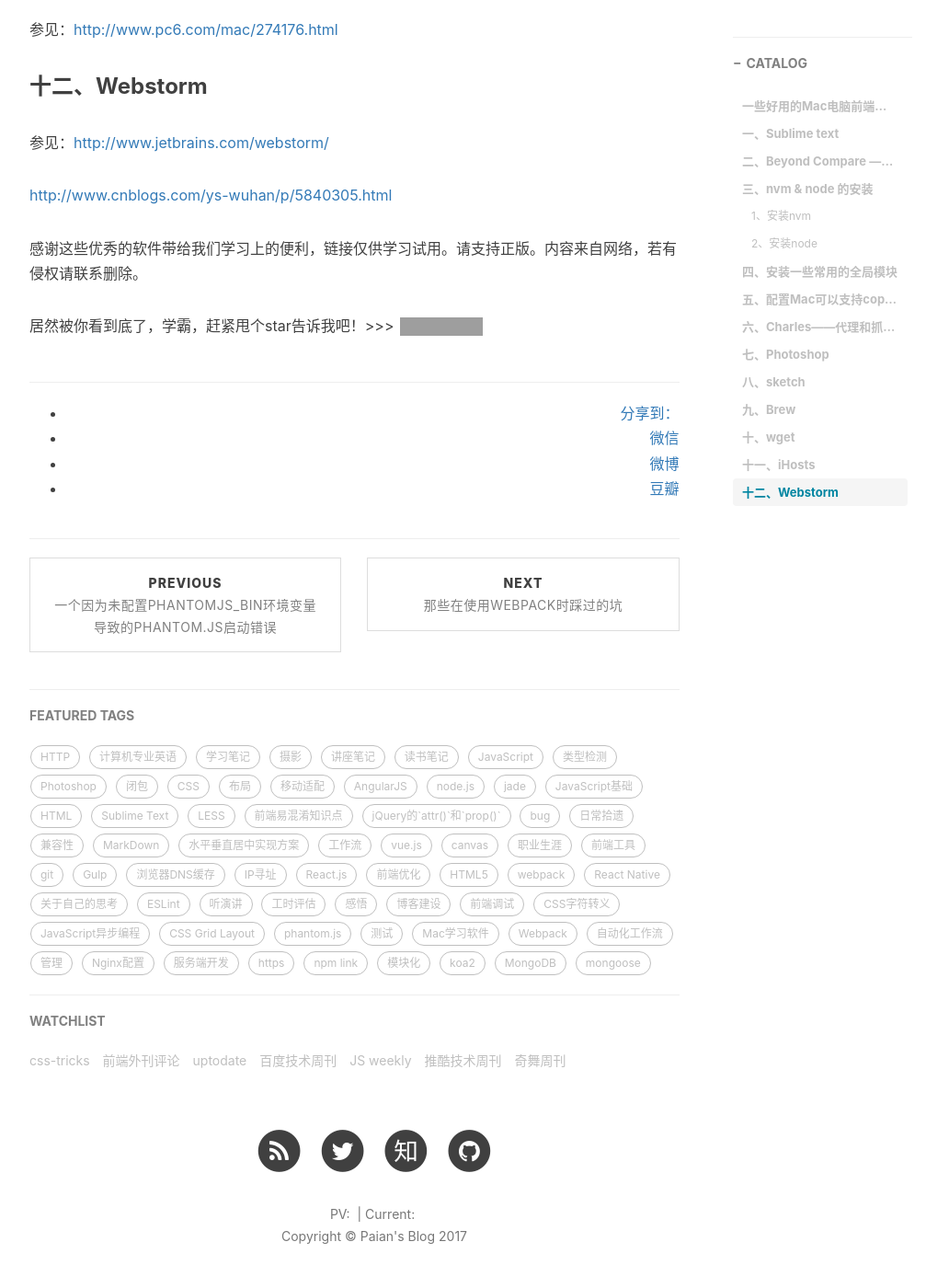
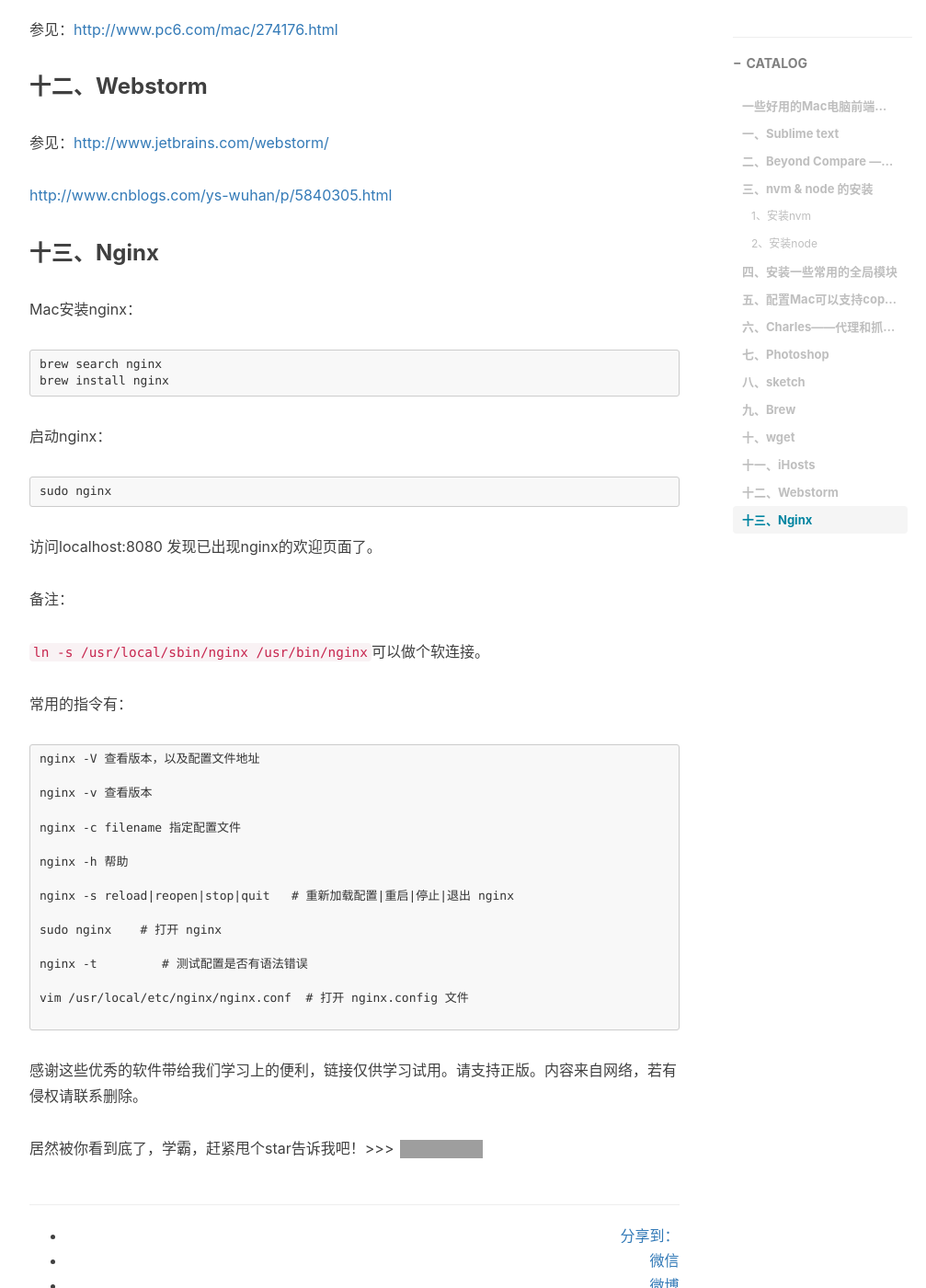
Before and after one commit to mobilesite/mobilesite.github.io, a Jekyll site: the page built from _posts/2017-01-15-workspace-prepare-lesson.md, in a window 1280 px wide and 1400 px high, scrolled down 3095 px. Shown: the whole window at 92% size, without its empty margins (233-1240 px from the left). Built offline with Jekyll 4.4.1, drawn with Linux system fonts in a browser that asks for light colours; nearby versions of some CDN libraries; comment, search, counter and statistics services are not loaded; grey boxes are pictures that could not be loaded.

Commit message:
'update'

````diff
--- a/_posts/2017-01-15-workspace-prepare-lesson.md
+++ b/_posts/2017-01-15-workspace-prepare-lesson.md
@@ -118,4 +118,46 @@
 
 [http://www.cnblogs.com/ys-wuhan/p/5840305.html](http://www.cnblogs.com/ys-wuhan/p/5840305.html)
 
+### 十三、Nginx
+
+Mac安装nginx：
+
+```
+brew search nginx
+brew install nginx
+```
+
+启动nginx：
+
+```
+sudo nginx
+```
+
+访问localhost:8080 发现已出现nginx的欢迎页面了。
+
+备注：
+
+`ln -s  /usr/local/sbin/nginx /usr/bin/nginx`可以做个软连接。
+
+常用的指令有：
+
+```
+nginx -V 查看版本，以及配置文件地址
+
+nginx -v 查看版本
+
+nginx -c filename 指定配置文件
+
+nginx -h 帮助
+
+nginx -s reload|reopen|stop|quit   # 重新加载配置|重启|停止|退出 nginx
+
+sudo nginx    # 打开 nginx
+
+nginx -t         # 测试配置是否有语法错误
+
+vim /usr/local/etc/nginx/nginx.conf  # 打开 nginx.config 文件
+
+```
+
 感谢这些优秀的软件带给我们学习上的便利，链接仅供学习试用。请支持正版。内容来自网络，若有侵权请联系删除。
````
